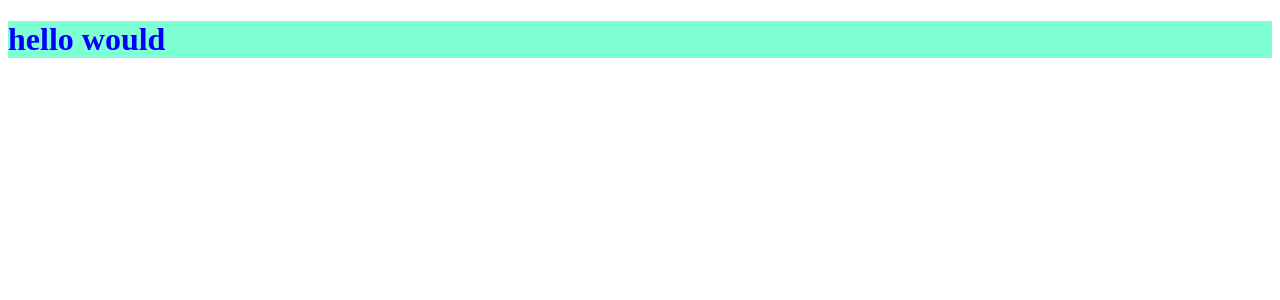
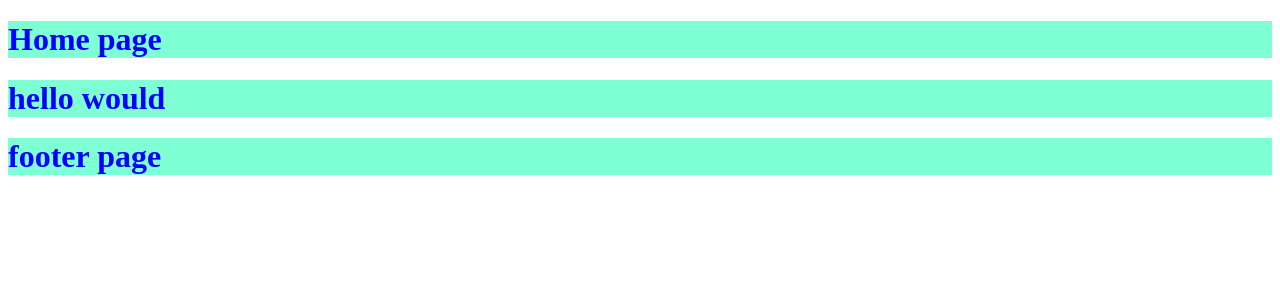
Before and after one commit to sbsakib8/reactproject, a React (Vite) app in the folder vite-project/: page / in a window 1280 px wide. Shown: the top 300 px of the page. Built offline with nearby package versions, Linux system fonts and the light colour scheme.

Commit message:
add home and footer

```diff
--- a/vite-project/src/App.jsx
+++ b/vite-project/src/App.jsx
@@ -1,12 +1,15 @@
-
+import Home from "./pages/Home"
+import Footer from "./pages/Footer"
 function App() {
 
 
   return (
     <div>
+      <Home/>
       <h1>hello would</h1>
+      <Footer/>
     </div>
   )
 }
 
-export default App
+export default App;
--- /dev/null
+++ b/vite-project/src/pages/Footer.jsx
@@ -0,0 +1,12 @@
+
+function Footer() {
+
+
+    return (
+      <div>
+        <h1>footer page</h1>
+      </div>
+    )
+  }
+
+  export default Footer
--- a/vite-project/src/pages/Home.jsx
+++ b/vite-project/src/pages/Home.jsx
@@ -0,0 +1,12 @@
+
+function Home() {
+
+
+    return (
+      <div>
+        <h1>Home page</h1>
+      </div>
+    )
+  }
+
+  export default Home ;
```
